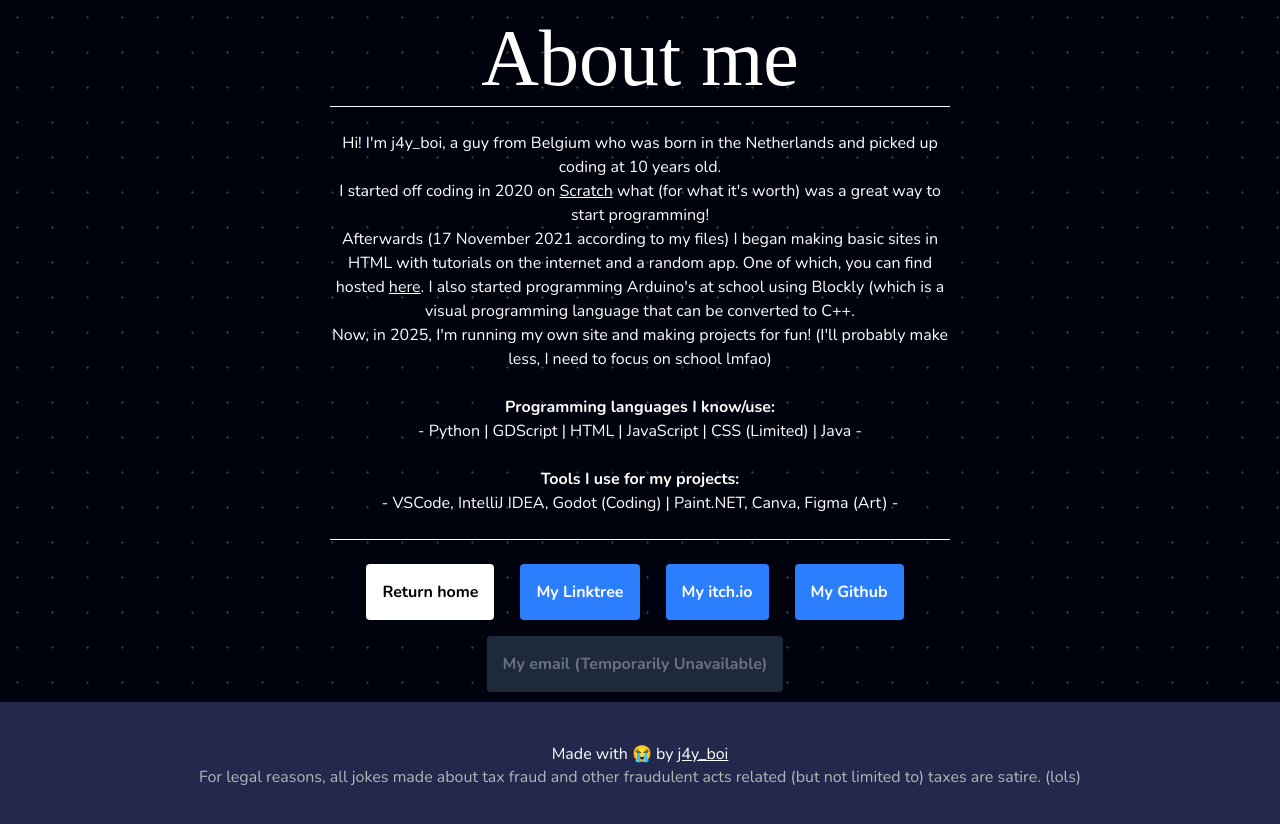
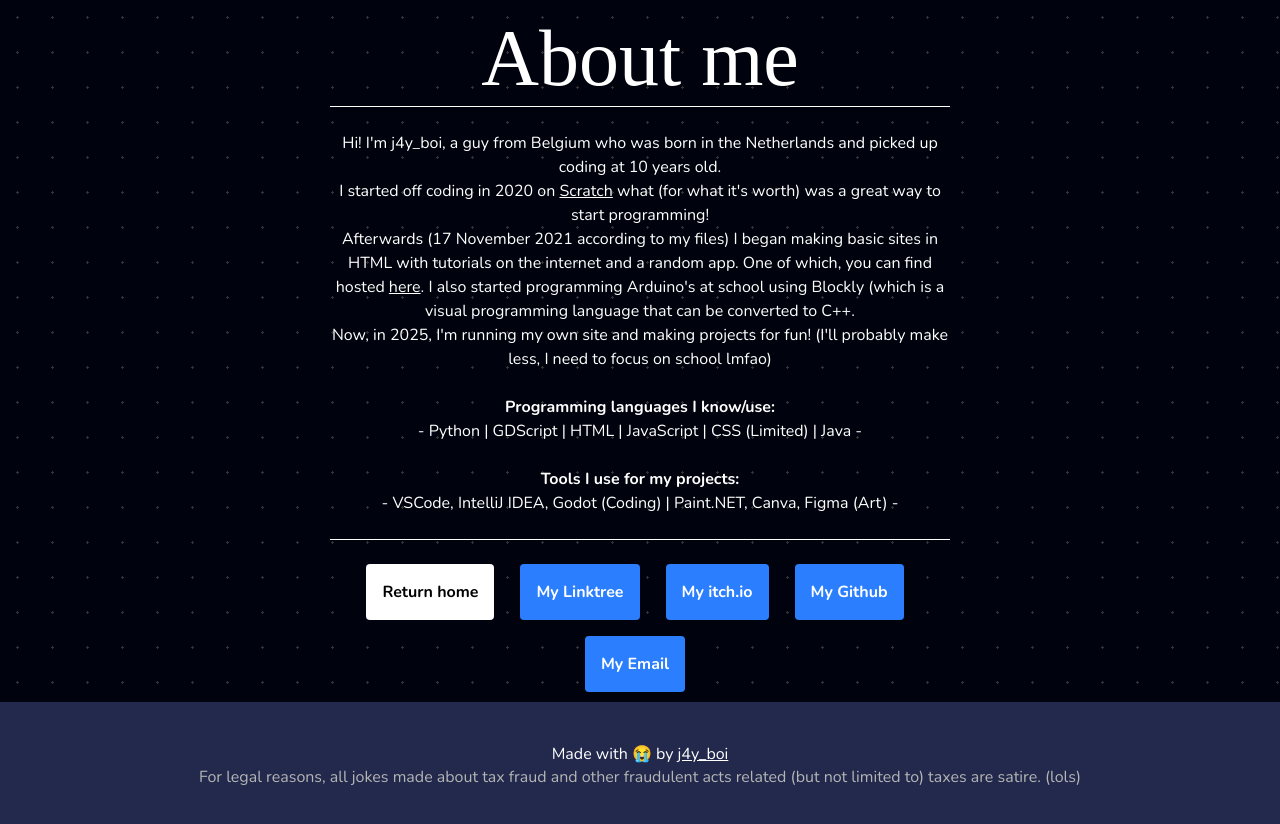
Before and after one commit to j4y-boi/taxfraud.dev, a SvelteKit app: page /info in a window 1280 px wide. Shown: the top 824 px of the page. Built offline with nearby package versions, Linux system fonts and the light colour scheme; a web font is replaced by a local one.

Commit message:
readded email

```diff
--- a/src/routes/info/+page.svelte
+++ b/src/routes/info/+page.svelte
@@ -28,8 +28,8 @@
             <a href="https://github.com/j4y-boi">
                 <button class="relative overflow-hidden rounded bg-blue-500 text-white font-bold p-4 transition-all duration-300 hover:bg-blue-600 hover:ring-2 hover:ring-neutral-800 hover:ring-offset-2 active:scale-95" style="margin-right: 10px">My Github</button>
             </a>
-            <a href="#">
-                <button class="relative overflow-hidden rounded bg-gray-800 text-gray-500 font-bold p-4 transition-all duration-300 hover:bg-gray-900 hover:ring-2 hover:ring-neutral-900 hover:ring-offset-2 active:scale-95" style="margin-right: 10px">My email (Temporarily Unavailable)</button>
+            <a href="mailto:j4y@taxfraud.dev">
+                <button class="relative overflow-hidden rounded bg-blue-500 text-white font-bold p-4 transition-all duration-300 hover:bg-blue-600 hover:ring-2 hover:ring-neutral-800 hover:ring-offset-2 active:scale-95" style="margin-right: 10px">My Email</button>
             </a>
 
         </div>
```
